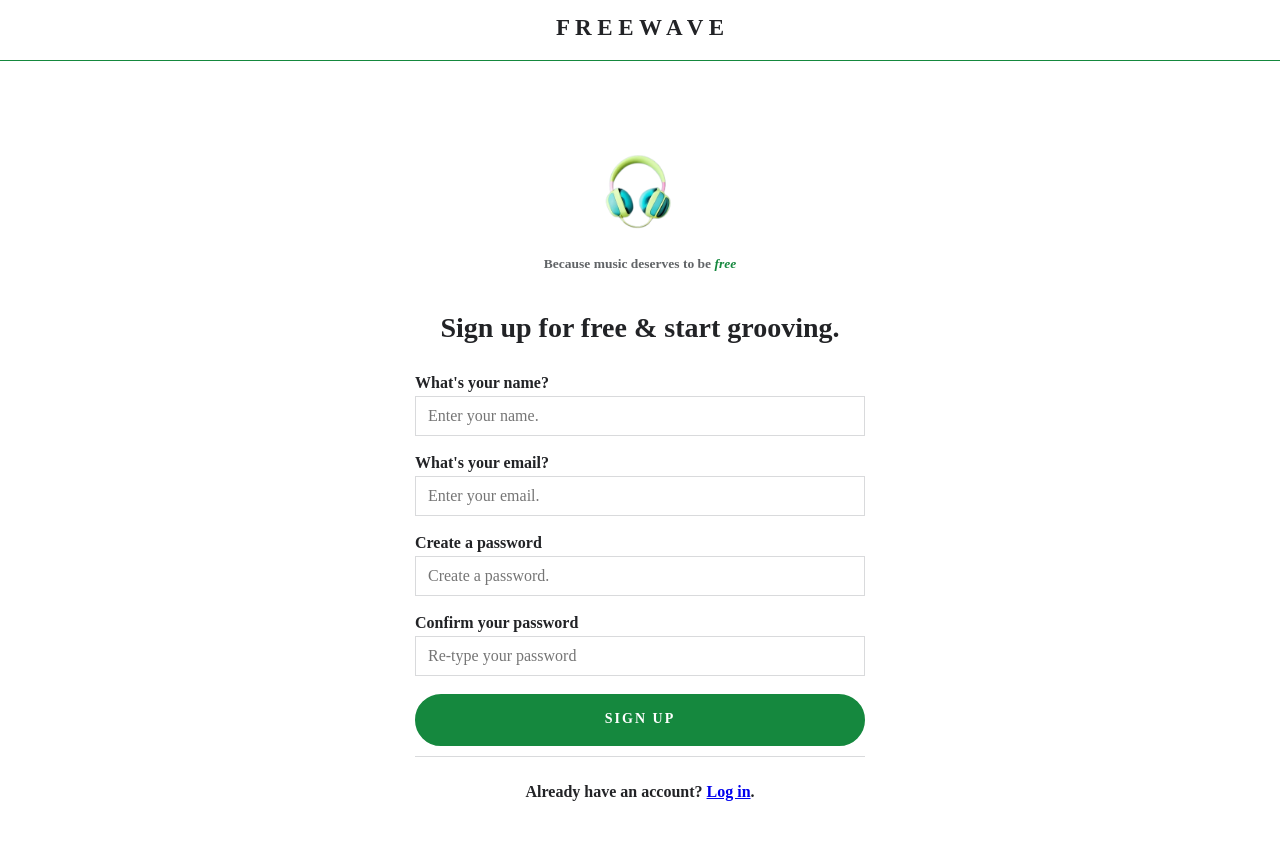
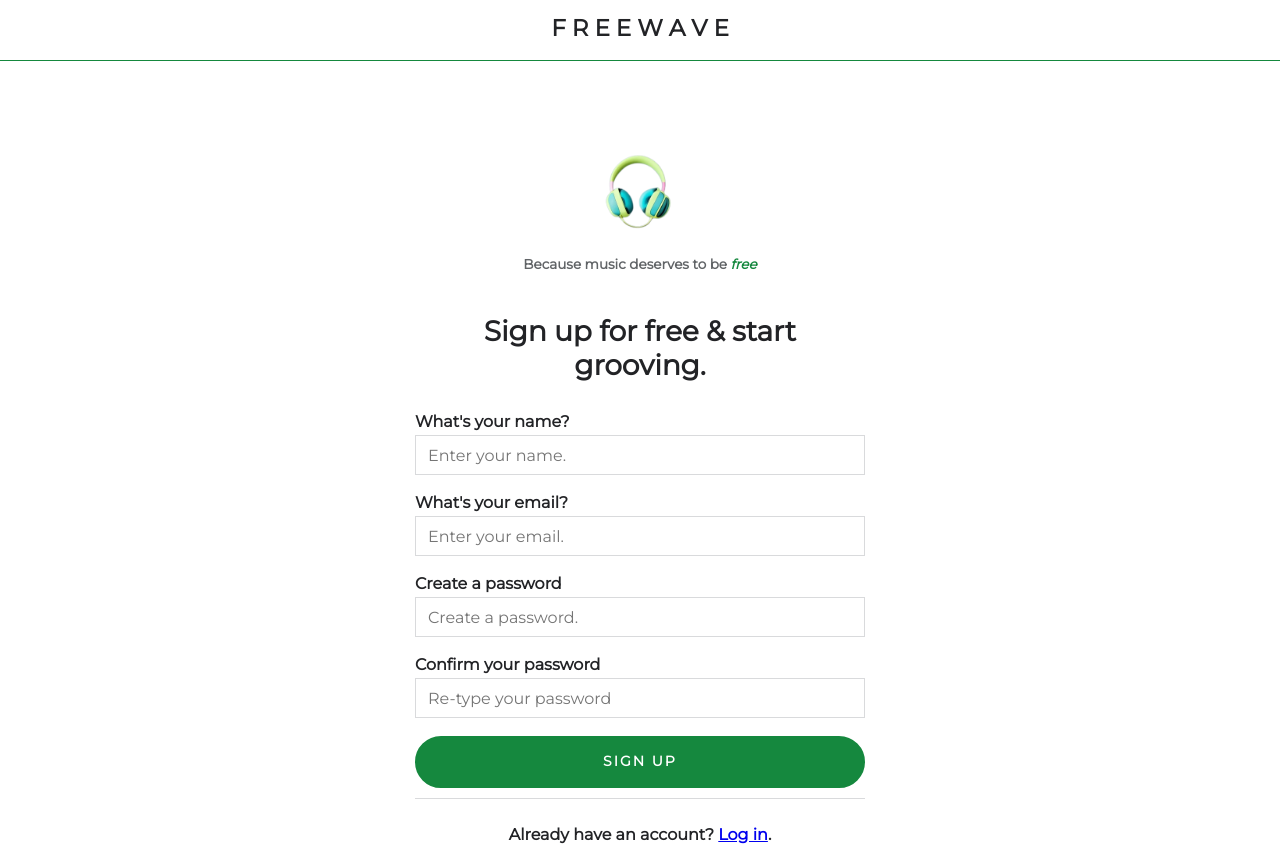
Before and after one commit to udeet27/Music-streaming-app, a Django app: page /signup/ in a window 1280 px wide. Before the commit the page ends 805 px from the top, so only its background shows below. Run offline with Django 3.2, Linux system fonts and the light colour scheme.

Commit message:
Update signup.html

```diff
--- a/templates/signup.html
+++ b/templates/signup.html
@@ -10,6 +10,7 @@
     <meta name="keywords"
         content="convert, convert playlists, transfer, syncing, smart links, free, apple music, streaming services, spotify, youtube" />
     <link rel="stylesheet" href="{% static 'formStyle.css' %}">
+    <link href='https://fonts.googleapis.com/css?family=Montserrat' rel='stylesheet'>
     <title>Freewave - Because music deserves to be heard by all</title>
 </head>
 <script>
```
